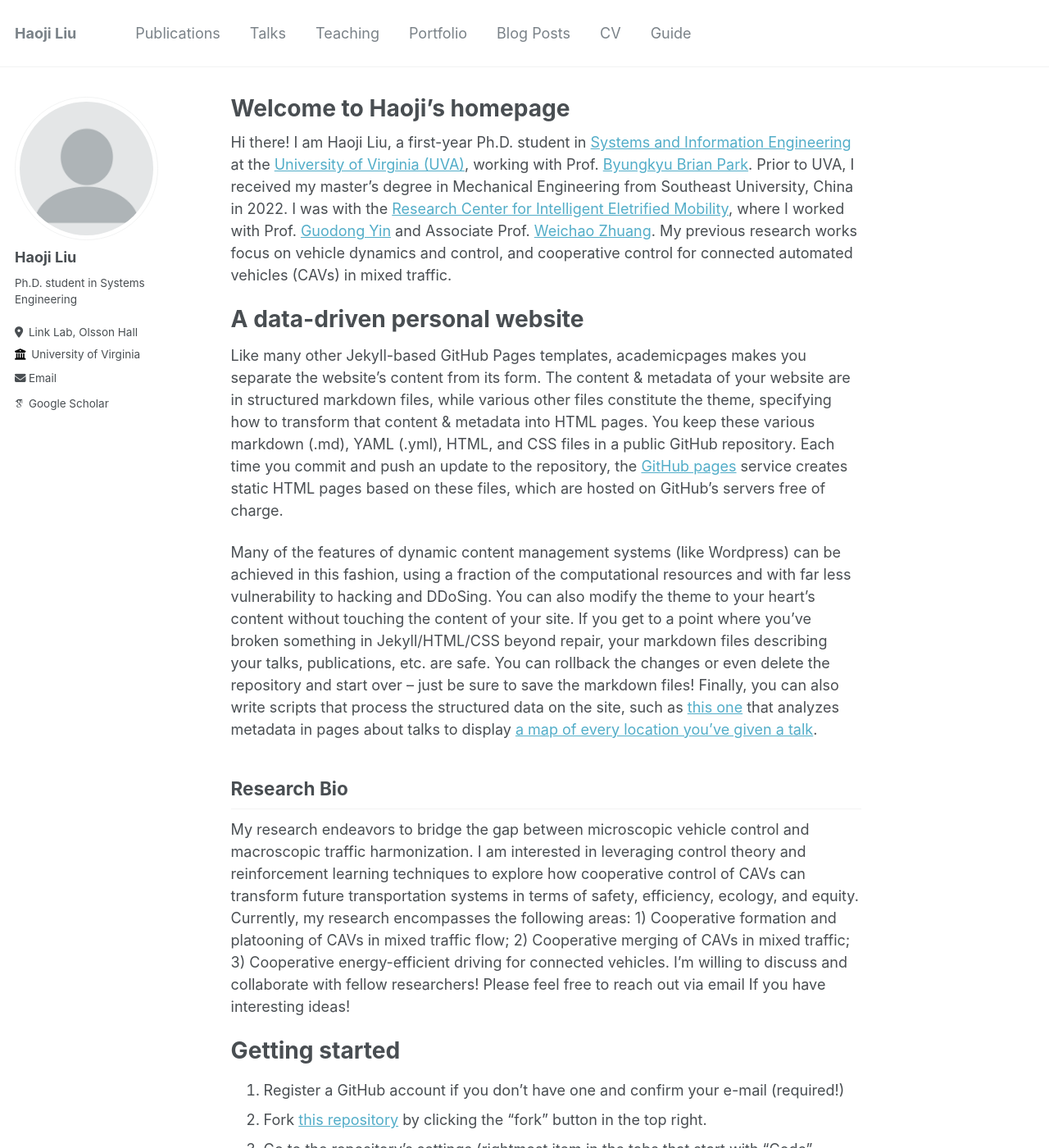
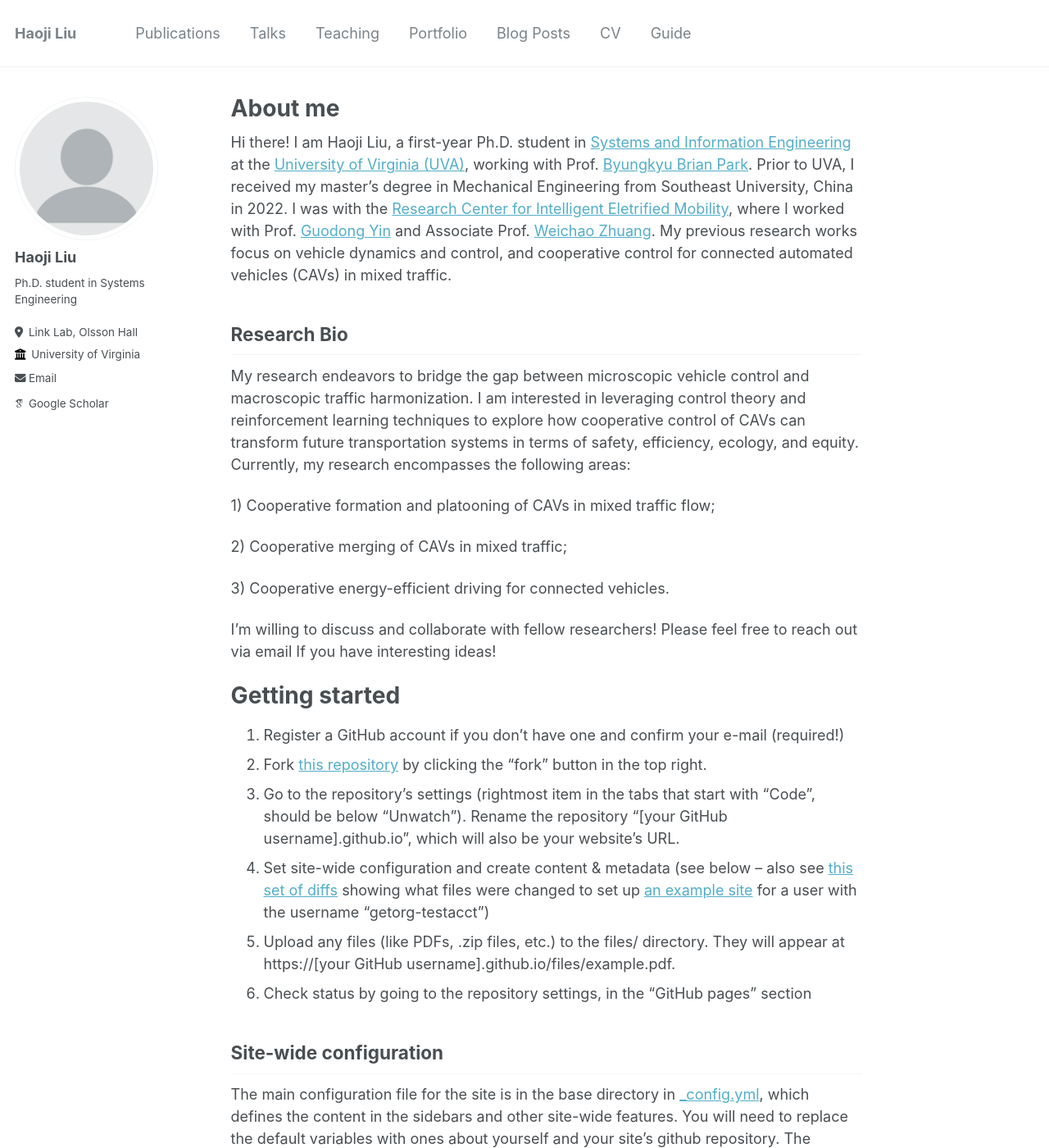
Before and after one commit to haoji6/haoji6.github.io, a Jekyll site: the page built from _pages/about.md, in a window 1280 px wide and 1400 px high. Shown: the whole window at 82% size. Built offline with Jekyll 4.4.1, drawn with Linux system fonts in a browser that asks for light colours; some web fonts are replaced.

Commit message:
Update about.md

```diff
--- a/_pages/about.md
+++ b/_pages/about.md
@@ -1,6 +1,6 @@
 ---
 permalink: /
-title: "Welcome to Haoji's homepage"
+title: "About me"
 author_profile: true
 redirect_from:
   - /about/
@@ -9,18 +9,16 @@ redirect_from:
 
 Hi there! I am Haoji Liu, a first-year Ph.D. student in [Systems and Information Engineering](https://engineering.virginia.edu/departments/systems-and-information-engineering) at the [University of Virginia (UVA)](https://www.virginia.edu/), working with Prof. [Byungkyu Brian Park](https://engineering.virginia.edu/faculty/b-brian-park). Prior to UVA, I received my master's degree in Mechanical Engineering from Southeast University, China in 2022. I was with the [Research Center for Intelligent Eletrified Mobility](https://ciem.seu.edu.cn/_s508/main.psp), where I worked with Prof. [Guodong Yin](https://me.seu.edu.cn/ygd/listm.htm) and Associate Prof. [Weichao Zhuang](https://me.seu.edu.cn/zwc1/list.htm). My previous research works focus on vehicle dynamics and control, and cooperative control for connected automated vehicles (CAVs) in mixed traffic.
 
-A data-driven personal website
-======
-Like many other Jekyll-based GitHub Pages templates, academicpages makes you separate the website's content from its form. The content & metadata of your website are in structured markdown files, while various other files constitute the theme, specifying how to transform that content & metadata into HTML pages. You keep these various markdown (.md), YAML (.yml), HTML, and CSS files in a public GitHub repository. Each time you commit and push an update to the repository, the [GitHub pages](https://pages.github.com/) service creates static HTML pages based on these files, which are hosted on GitHub's servers free of charge.
-
-Many of the features of dynamic content management systems (like Wordpress) can be achieved in this fashion, using a fraction of the computational resources and with far less vulnerability to hacking and DDoSing. You can also modify the theme to your heart's content without touching the content of your site. If you get to a point where you've broken something in Jekyll/HTML/CSS beyond repair, your markdown files describing your talks, publications, etc. are safe. You can rollback the changes or even delete the repository and start over -- just be sure to save the markdown files! Finally, you can also write scripts that process the structured data on the site, such as [this one](https://github.com/academicpages/academicpages.github.io/blob/master/talkmap.ipynb) that analyzes metadata in pages about talks to display [a map of every location you've given a talk](https://academicpages.github.io/talkmap.html).
-
 Research Bio
 ------
 My research endeavors to bridge the gap between microscopic vehicle control and macroscopic traffic harmonization. I am interested in leveraging control theory and reinforcement learning techniques to explore how cooperative control of CAVs can transform future transportation systems in terms of safety, efficiency, ecology, and equity. Currently, my research encompasses the following areas:
+
 1) Cooperative formation and platooning of CAVs in mixed traffic flow;
+
 2) Cooperative merging of CAVs in mixed traffic;
+
 3) Cooperative energy-efficient driving for connected vehicles.
+
 I'm willing to discuss and collaborate with fellow researchers! Please feel free to reach out via email If you have interesting ideas!
 
 Getting started
```
